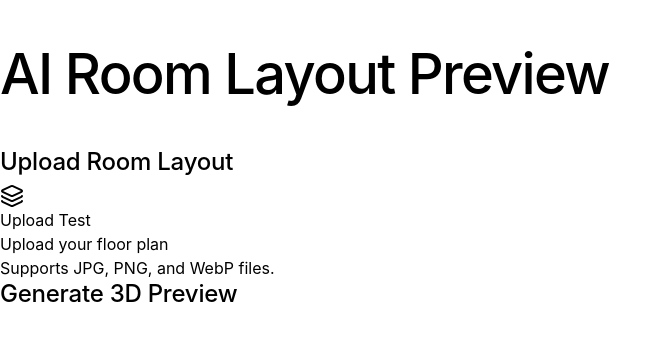
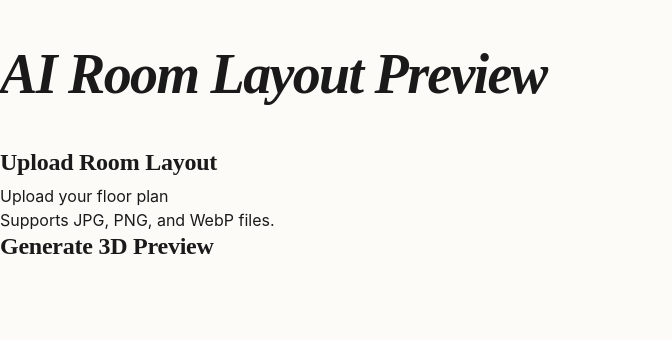
Before and after one commit to Cr1py/AI-Room-Layout-Preview, a React (Vite) app: page / in a window 1280 px wide. Shown: the top 340 px of the page, without its empty margins (0-672 px from the left). Built offline with nearby package versions, Linux system fonts and the light colour scheme.

Commit message:
added some styling

```diff
--- a/src/App.tsx
+++ b/src/App.tsx
@@ -8,32 +8,25 @@ function App() {
     <div className="App">
       <h1>AI Room Layout Preview</h1>
 
-      <section className="title">
+      <div className="title">
         <h2>Upload Room Layout</h2>
-      </section>
+        <h3>Upload your floor plan</h3>
+        <p>Supports JPG, PNG, and WebP files.</p>
+      </div>
 
-      <section className="upload-section">
+      <div className="upload-section">
         <div className="upload-container">
           <div className="upload-grids">
-            <div className="upload-card">
-              <div className="upload-header">
-                <div className="upload-icon">
-                  <Layers className="icon" />
-                  <Upload />
-                  <h3>Upload your floor plan</h3>
-                  <p>Supports JPG, PNG, and WebP files.</p>
-                </div>
-              </div>
-            </div>
+
           </div>
         </div>
-      </section>
+      </div>
 
-      <section className="title">
+      <div className="title">
         <h2>Generate 3D Preview</h2>
-      </section>
+      </div>
 
-      <section className="display-section">
+      <div className="display-section">
         <div className="display-container">
           <div className="display-card">
             <div className="preview">
@@ -41,7 +34,7 @@ function App() {
             </div>
           </div>
         </div>
-      </section>
+      </div>
 
 
     </div>
--- a/src/index.css
+++ b/src/index.css
@@ -1,15 +1,30 @@
 @import "tailwindcss";
 
+@theme {
+  --color-background: #fdfbf7;
+  --color-foreground: #1a1a1a;
+  --color-surface: #ffffff;
+  --color-surface-highlight: #f3f4f6;
+  --color-primary: #f97316;
+  --color-secondary: #3b82f6;
+  --color-accent: #8b5cf6;
+  --font-serif: "Instrument Serif", serif;
+  --font-sans: "Inter", sans-serif;
+  --shadow-neobrutalism: 4px 4px 0px 0px rgba(0, 0, 0, 1);
+}
 
-h1,
-h2 {
-  font-family: var(--heading);
-  font-weight: 500;
-  color: var(--text-h);
+@layer base {
+  body {
+    font-family: Inter, sans-serif;
+    background-color: #fdfbf7;
+    color: #1a1a1a;
   }
 
   h1 {
     font-size: 56px;
+    font-family: Instrument Serif, serif;
+    font-weight: 700;
+    font-style: italic;
     letter-spacing: -1.68px;
     margin: 32px 0;
     @media (max-width: 1024px) {
@@ -19,6 +34,8 @@ h1 {
   }
   h2 {
     font-size: 24px;
+    font-family: Instrument Serif, serif;
+    font-weight: 600;
     line-height: 118%;
     letter-spacing: -0.24px;
     margin: 0 0 8px;
@@ -27,5 +44,41 @@ h2 {
     }
   }
   p {
+    font-family: Inter, sans-serif;
     margin: 0;
   }
+}
+
+@layer components {
+  .btn {
+    @apply inline-flex items-center justify-center rounded-lg font-medium transition-all duration-200 focus:outline-none focus:ring-2 focus:ring-offset-2 focus:ring-offset-background disabled:opacity-50 disabled:pointer-events-none;
+
+    &.btn--primary {
+      @apply bg-primary text-white hover:bg-[#EA580C] shadow-sm;
+    }
+    &.btn--secondary {
+      @apply bg-secondary text-black border border-zinc-200 hover:bg-zinc-50 shadow-sm;
+    }
+  }
+
+  .card {
+    @apply bg-surface border border-white/5 rounded-3xl shadow-xl p-6;
+
+    .card__header {
+      @apply flex justify-between items-center mb-4;
+
+      h3 {
+        @apply text-lg font-semibold text-zinc-100;
+      }
+    }
+  }
+
+  .upload {
+    @apply w-full;
+
+    .dropzone {
+      @apply relative h-48 rounded-xl border-2 border-dashed transition-all duration-300 flex flex-col items-center justify-center cursor-pointer bg-zinc-50 border-zinc-200 hover:border-zinc-300 hover:bg-zinc-300 hover:bg-zinc-100;
+    }
+
+  }
+}
```
Lines whose indentation alone changed are shown as unchanged.
